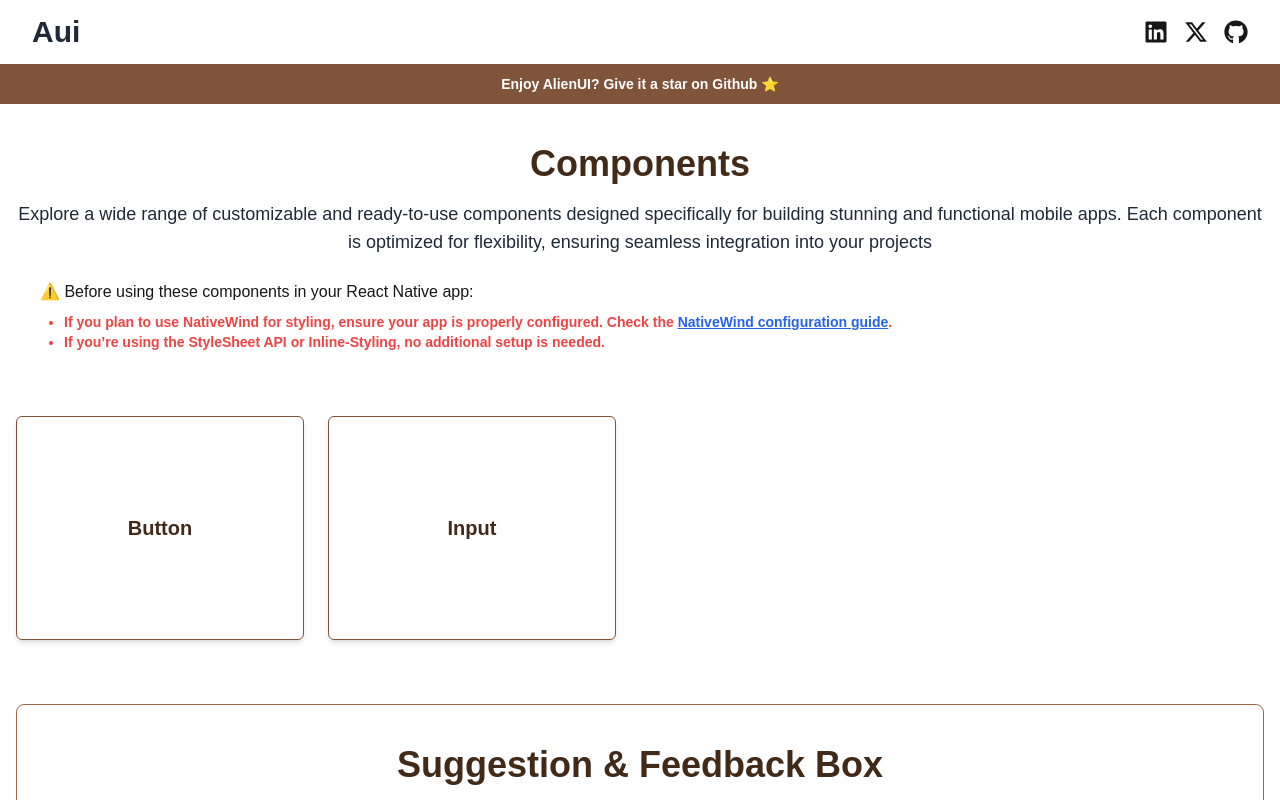
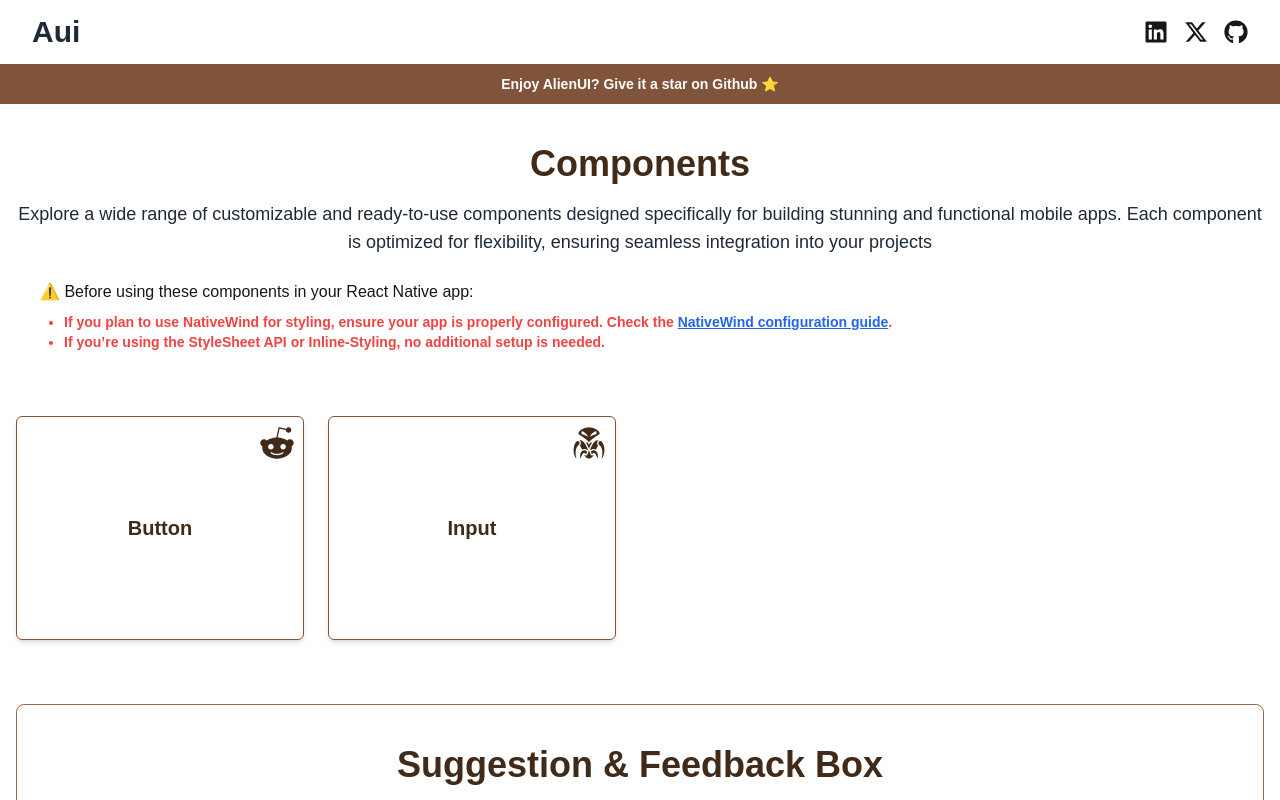
Before and after one commit to AlienUI-Org/AlienUI, a Next.js app in the folder next-ui/: page /comp in a window 1280 px wide. Shown: the top 800 px of the page. Built offline with nearby package versions, Linux system fonts and the light colour scheme.

Commit message:
feat: enhance CompCard component; add icon prop and update data source for icons

```diff
--- a/next-ui/app/comp/page.tsx
+++ b/next-ui/app/comp/page.tsx
@@ -1,3 +1,4 @@
+"use client";
 import Suggestion from "@/components/Suggestion";
 import React from "react";
 import CompCard from "@/components/CompCard";
@@ -40,9 +41,9 @@
         </div>
       </div>
       <div className="flex flex-wrap gap-6 mb-16 mx-4">
-        {Object.values(components).map((comp) => (
-          <CompCard key={comp.id} name={comp.name} />
-        ))}
+        {Object.values(components).map((comp) => {
+          return <CompCard key={comp.id} name={comp.name} icon={comp.icon} />;
+        })}
       </div>
       <Suggestion />
     </section>
--- a/next-ui/components/CompCard.tsx
+++ b/next-ui/components/CompCard.tsx
@@ -2,12 +2,15 @@
 
 interface CompCardProps {
   name: string;
+  icon: React.ReactNode;
 }
 
-function CompCard({ name }: CompCardProps) {
+function CompCard({ name, icon }: CompCardProps) {
   return (
     <div className="lg:w-72 w-full h-56 rounded-md flex items-center justify-center shadow-md border border-brown-600 hover:scale-105 transition-transform duration-300 ease-in-out relative">
-      <div className="absolute top-2 right-2 text-brown-800 text-4xl">{}</div>
+      <div className="absolute top-2 right-2 text-brown-800 text-4xl">
+        {icon}
+      </div>
       <p className="text-center font-semibold text-xl text-brown-800">{name}</p>
     </div>
   );
--- a/next-ui/utils/data.tsx
+++ b/next-ui/utils/data.tsx
@@ -1,13 +1,11 @@
-// data.ts
 "use client";
-//import { AlienUIIcons } from "./icons";
-import { GiAlienBug, GiAlienEgg } from "react-icons/gi";
+import { AlienUIIcons } from "./icons";
 
 export const components = {
   button: {
     id: 1,
     name: "Button",
-    icon: GiAlienBug,
+    icon: AlienUIIcons.AlienReddit,
     description:
       "A customizable button component with multiple variants to suit different use cases.",
     variants: [
@@ -92,7 +90,7 @@
   input: {
     id: 2,
     name: "Input",
-    icon: GiAlienEgg,
+    icon: AlienUIIcons.AlienBug,
     description: "A customizable input component for capturing user data.",
     variants: [
       {
```
